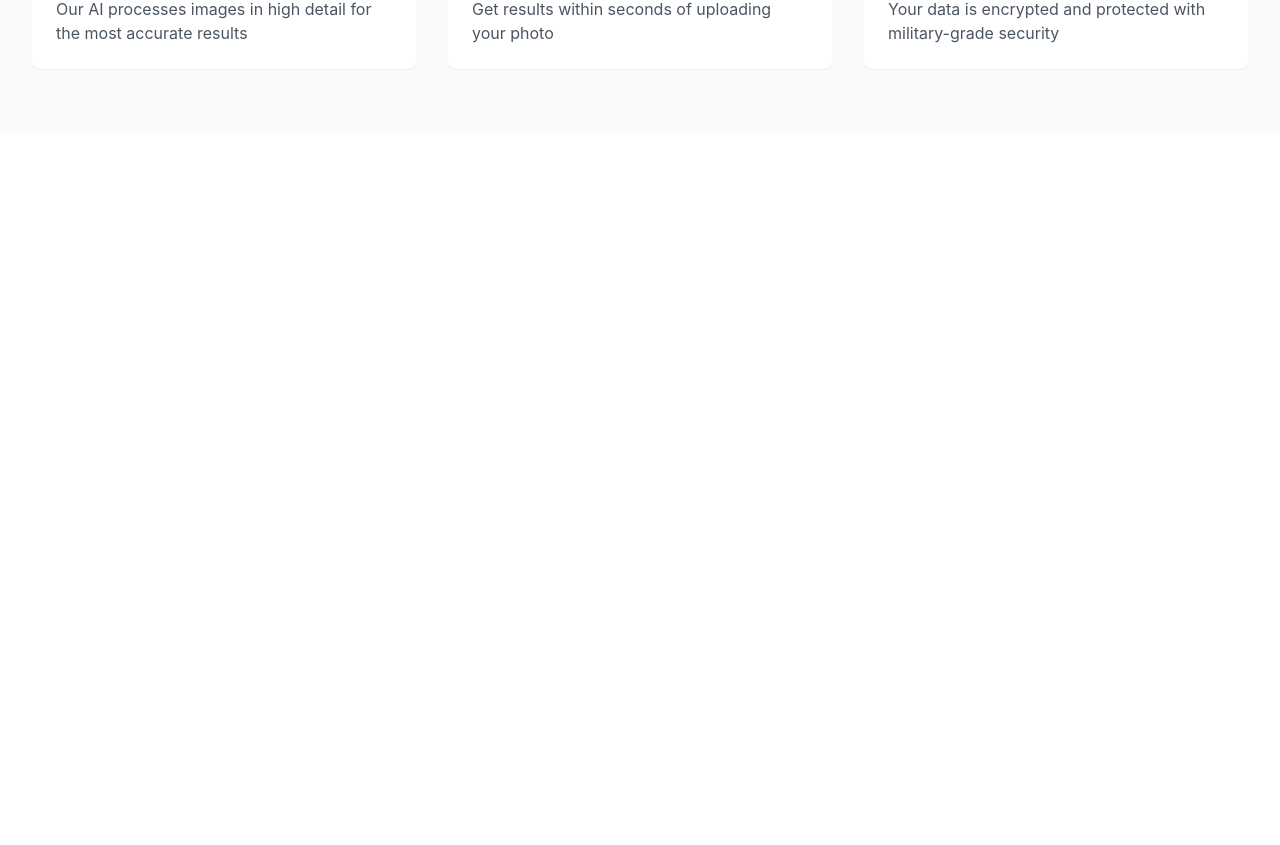
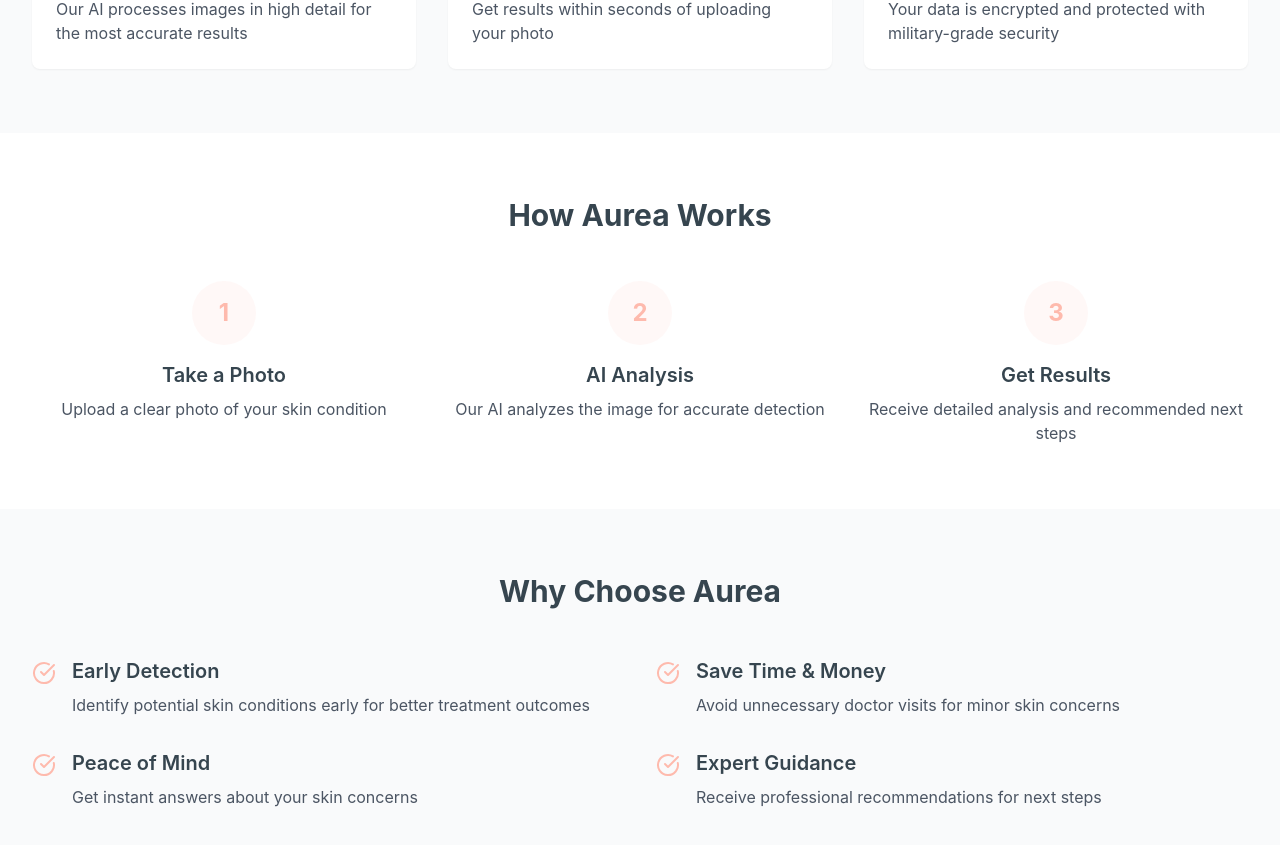
Before and after one commit to ekas-7/Noobz, a React (Vite) app in the folder frontend/: page / in a window 1280 px wide. Shown: the part 755-1600 px from the top of the page. Before the commit the page ends 888 px from the top, so only its background shows below. Built offline with nearby package versions, Linux system fonts and the light colour scheme.

Commit message:
How it works, friends with benefits

```diff
--- /dev/null
+++ b/frontend/src/components/landingPage/Benefits.jsx
@@ -0,0 +1,59 @@
+import { Menu, X, CheckCircle, Camera, Upload, Shield, Star, ChevronDown } from 'lucide-react';
+
+const Benefits = () => (
+    <div id="benefits" className="py-16 px-4 sm:px-6 lg:px-8 bg-gray-50">
+      <div className="max-w-7xl mx-auto">
+        <h2 className="text-3xl font-bold text-center text-charcoal mb-12">
+          Why Choose Aurea
+        </h2>
+        <div className="grid md:grid-cols-2 gap-8">
+          <div className="flex items-start">
+            <CheckCircle className="h-6 w-6 text-melon mt-1 mr-4" />
+            <div>
+              <h3 className="text-xl font-semibold text-charcoal mb-2">
+                Early Detection
+              </h3>
+              <p className="text-gray-600">
+                Identify potential skin conditions early for better treatment outcomes
+              </p>
+            </div>
+          </div>
+          <div className="flex items-start">
+            <CheckCircle className="h-6 w-6 text-melon mt-1 mr-4" />
+            <div>
+              <h3 className="text-xl font-semibold text-charcoal mb-2">
+                Save Time & Money
+              </h3>
+              <p className="text-gray-600">
+                Avoid unnecessary doctor visits for minor skin concerns
+              </p>
+            </div>
+          </div>
+          <div className="flex items-start">
+            <CheckCircle className="h-6 w-6 text-melon mt-1 mr-4" />
+            <div>
+              <h3 className="text-xl font-semibold text-charcoal mb-2">
+                Peace of Mind
+              </h3>
+              <p className="text-gray-600">
+                Get instant answers about your skin concerns
+              </p>
+            </div>
+          </div>
+          <div className="flex items-start">
+            <CheckCircle className="h-6 w-6 text-melon mt-1 mr-4" />
+            <div>
+              <h3 className="text-xl font-semibold text-charcoal mb-2">
+                Expert Guidance
+              </h3>
+              <p className="text-gray-600">
+                Receive professional recommendations for next steps
+              </p>
+            </div>
+          </div>
+        </div>
+      </div>
+    </div>
+  );
+
+  export default Benefits;
--- /dev/null
+++ b/frontend/src/components/landingPage/HowItWorks.jsx
@@ -0,0 +1,48 @@
+import { Menu, X, CheckCircle, Camera, Upload, Shield, Star, ChevronDown } from 'lucide-react';
+
+const HowItWorks = () => (
+    <div id="how-it-works" className="py-16 px-4 sm:px-6 lg:px-8">
+      <div className="max-w-7xl mx-auto">
+        <h2 className="text-3xl font-bold text-center text-charcoal mb-12">
+          How Aurea Works
+        </h2>
+        <div className="grid md:grid-cols-3 gap-8">
+          <div className="text-center">
+            <div className="bg-melon bg-opacity-10 w-16 h-16 rounded-full flex items-center justify-center mx-auto mb-4">
+              <span className="text-2xl font-bold text-melon">1</span>
+            </div>
+            <h3 className="text-xl font-semibold text-charcoal mb-2">
+              Take a Photo
+            </h3>
+            <p className="text-gray-600">
+              Upload a clear photo of your skin condition
+            </p>
+          </div>
+          <div className="text-center">
+            <div className="bg-melon bg-opacity-10 w-16 h-16 rounded-full flex items-center justify-center mx-auto mb-4">
+              <span className="text-2xl font-bold text-melon">2</span>
+            </div>
+            <h3 className="text-xl font-semibold text-charcoal mb-2">
+              AI Analysis
+            </h3>
+            <p className="text-gray-600">
+              Our AI analyzes the image for accurate detection
+            </p>
+          </div>
+          <div className="text-center">
+            <div className="bg-melon bg-opacity-10 w-16 h-16 rounded-full flex items-center justify-center mx-auto mb-4">
+              <span className="text-2xl font-bold text-melon">3</span>
+            </div>
+            <h3 className="text-xl font-semibold text-charcoal mb-2">
+              Get Results
+            </h3>
+            <p className="text-gray-600">
+              Receive detailed analysis and recommended next steps
+            </p>
+          </div>
+        </div>
+      </div>
+    </div>
+  );
+
+  export default HowItWorks;
--- a/frontend/src/pages/LandingPage.jsx
+++ b/frontend/src/pages/LandingPage.jsx
@@ -2,6 +2,8 @@
 import HeroSection from '../components/landingPage/HeroSection'
 import Navbar from '../components/Navbar'
 import Features from '../components/landingPage/Features'
+import HowItWorks from '../components/landingPage/HowItWorks'
+import Benefits from '../components/landingPage/Benefits'
 
 const LandingPage = () => {
   return (
@@ -9,6 +11,8 @@
         <Navbar />
         <HeroSection />
         <Features />
+        <HowItWorks />
+        <Benefits />
     </div>
   )
 }
```
